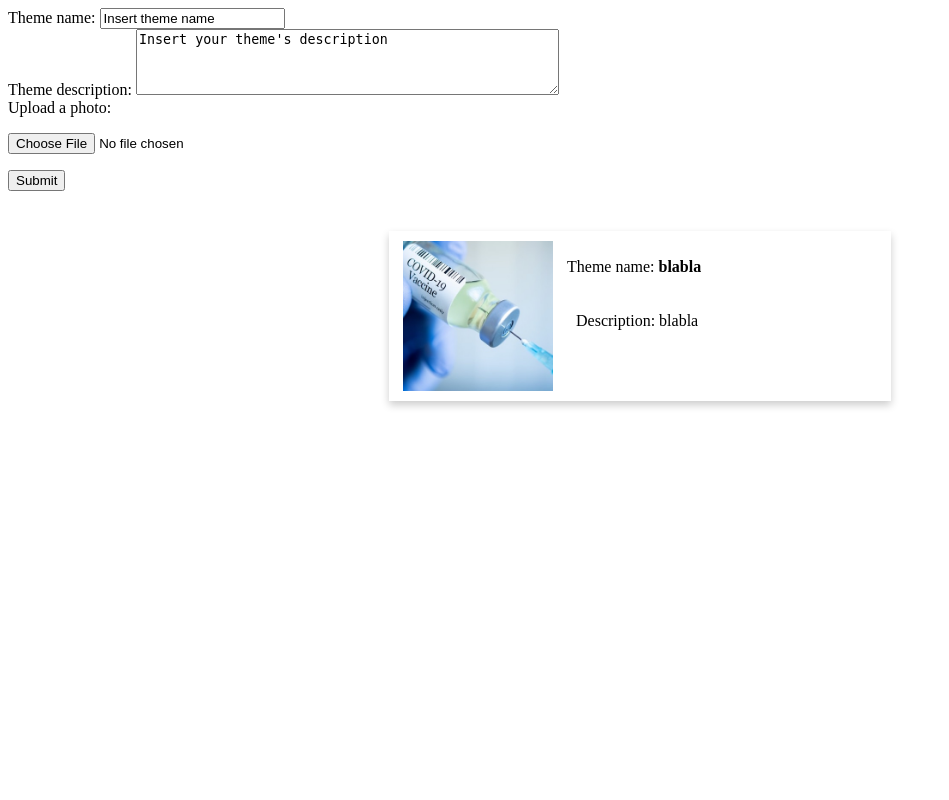
After one commit to ankitguptaswe/APAD-Vaccination-Reviews, a Flask app: page /themes/create in a window 1280 px wide. The commit adds this page. Shown: the whole page, without its empty margins (0-949 px from the left). Run offline with Flask 2, Linux system fonts and the light colour scheme.

Commit message:
create_theme.html created

```diff
--- a/main.py
+++ b/main.py
@@ -95,6 +95,10 @@ def view_all_themes():
     data = cur.fetchall()
     return render_template("themes.html", details = data)
 
+@app.route('/themes/create', methods=['GET'])
+def create_theme():
+    return render_template("create_theme.html")
+
 
 if __name__ == '__main__':
     app.run(debug=True)
--- a/static/style.css
+++ b/static/style.css
@@ -1,4 +1,11 @@
 .card {
+  box-shadow: 0 4px 8px 0 rgba(0,0,0,0.2);
+  transition: 0.3s;
+  width: 500;
+  height: 170;
+}
+
+.card_theme {
   box-shadow: 0 4px 8px 0 rgba(0,0,0,0.2);
   transition: 0.3s;
   width: 500;
@@ -9,5 +16,9 @@
   box-shadow: 0 8px 16px 0 rgba(0,0,0,0.2);
 }
 
+.card_theme:hover {
+  box-shadow: 0 8px 16px 0 rgba(0,0,0,0.2);
+}
+
 .container {
   padding: 2px 16px;
--- /dev/null
+++ b/templates/create_theme.html
@@ -0,0 +1,46 @@
+<html>
+
+ <head>
+   <!-- <link type="text/css" rel="stylesheet" href="{{ url_for('static', filename='style.css') }}"> -->
+   <link type="text/css" rel="stylesheet" href="../static/style.css">
+ </head>
+
+
+ <body>
+   <form method="POST" action="" enctype="multipart/form-data">
+     Theme name: <input type="text" id="th_name" value="Insert theme name">
+     <br>
+     Theme description: <textarea id="th_description" rows="4" cols="50">Insert your theme's description</textarea>
+     <br>Upload a photo:
+     <p><input type="file" name="file"></p>
+     <p><input type="submit" value="Submit"></p>
+   </form>
+
+   <table border = 0 style = "width: 100%; top: 0; bottom: 0; left: 0; right: 0; border: 0px solid">
+   <br>
+     <tr>
+       <td><!-- row 1 column 1 --></td>
+       <td><!-- row 1 column 2 --></td>
+       <td><!-- row 1 column 3 --></td>
+     </tr>
+       <tr>
+         <td><!-- row 2 column 1 --></td>
+
+         <!-- THE CARD STARTS HERE -->
+
+         <td class="card_theme">
+           <table border = 0 style = "width: 100%; height: 100%; top: 0; bottom: 0; left: 0; right: 0;">
+             <tr>
+               <td rowspan = 2 width=170><center><img src = "../static/img/themes/vaccine.jpg" width="150" height="150"></center></td>
+               <td>Theme name: <b>blabla</b></td>
+             </tr>
+               <tr>
+                 <td style = "vertical-align: top; padding-top: 10px; padding-left: 10px;">Description: blabla</td>
+               </tr>
+             </table>
+         </td>
+
+
+ </body>
+
+</html>
--- a/templates/themes.html
+++ b/templates/themes.html
@@ -22,14 +22,14 @@
 
       <!-- THE CARD STARTS HERE -->
 
-      <td class="card">
+      <td class="card_theme">
         <table border = 0 style = "width: 100%; height: 100%; top: 0; bottom: 0; left: 0; right: 0;">
           <tr>
-            <td colspan = 2 rowspan = 2><center><img src = "../static/img/themes/{{detail[0]}}.jpg" width="150" height="150"></center></td>
+            <td rowspan = 2 width=170><center><img src = "../static/img/themes/{{detail[0]}}.jpg" width="150" height="150"></center></td>
             <td>Theme name: <b>{{detail[0]}}</b></td>
           </tr>
             <tr>
-              <td>Description: {{detail[1]}}</td>
+              <td style = "vertical-align: top; padding-top: 10px; padding-left: 10px;">Description: {{detail[1]}}</td>
             </tr>
           </table>
       </td>
```
